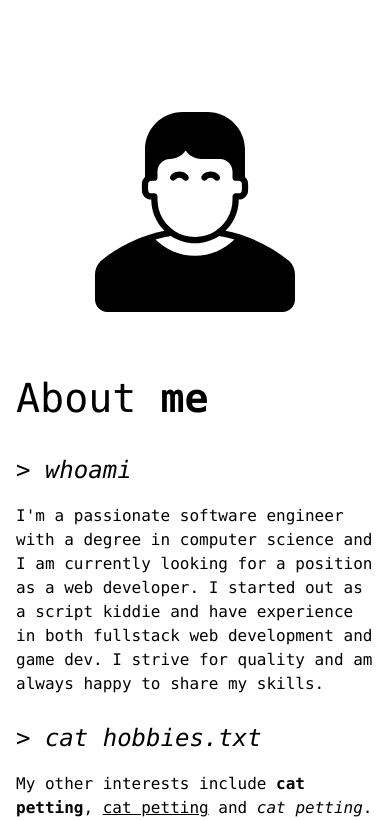
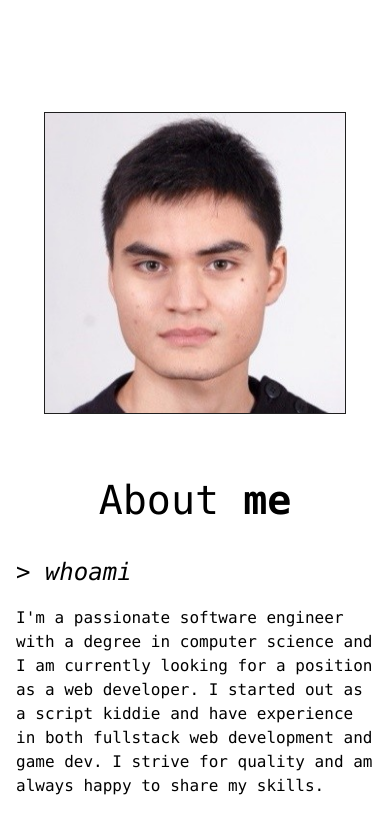
Before and after one commit to GDami/portfolio, a React (Vite) app: page / in a window 390 px wide. Shown: the part 2324-3144 px from the top of the page. Built offline with nearby package versions, Linux system fonts and the light colour scheme; some icons are missing.

Commit message:
added a photo

```diff
--- a/src/about/About.css
+++ b/src/about/About.css
@@ -1,15 +1,19 @@
 .about {
-    display: grid;
-    grid-template-columns: 2fr 3fr;
-    gap: var(--spacing-xlarge)
+    display: flex;
+    flex-direction: row;
+    gap: var(--spacing-xlarge);
 }
 
 .about-portrait {
-    width: 100%;
+    flex: 2;
+    max-width: 400px;
     height: auto;
+
+    border: solid 1px var(--bg-color);
 }
 
 .about-details {
+    flex: 3;
     height: 100%;
 }
 
@@ -24,11 +28,14 @@
 
 @media screen and (max-width: 800px) {
     .about {
-        display: flex;
         flex-direction: column;
     }
 
     .about-portrait {
-        max-width: 200px;
+        max-width: 300px;
+    }
+
+    .about-details .main-heading {
+        text-align: center;
     }
 }
--- a/src/about/About.tsx
+++ b/src/about/About.tsx
@@ -1,20 +1,10 @@
-// import { AboutDetail } from './AboutDetail'
 import './About.css'
-// import meSvg from "/emoji-tongue-round.svg"
-// import skillsSvg from "/cog.svg"
-// import hobbiesSvg from "/github.svg"
-import portraitSvg from "/man.svg"
+import portraitSvg from "/1518958240827.jpg"
 
 export function About() {
     //@ts-expect-error
     let lorem = "Lorem ipsum dolor sit amet, consectetur adipiscing elit, sed do eiusmod tempor incididunt ut labore et dolore magna aliqua. Ut enim ad minim veniam, quis nostrud exercitation ullamco laboris nisi ut aliquip ex ea commodo consequat. Duis aute irure dolor in reprehenderit in voluptate velit esse cillum dolore eu fugiat nulla pariatur. Excepteur sint occaecat cupidatat non proident, sunt in culpa qui officia deserunt mollit anim id est laborum."
-    // let generalDescription = "I am a passionate ,,,software engineer,,, with a degree in computer science and I am currently looking for a position as a web developer.\nI strive for quality and am ,,,looking to join a team,,, to share my skills with."
     let generalDescription = "I'm a passionate software engineer with a degree in computer science and I am currently looking for a position as a web developer.\nI started out as a script kiddie and have experience in both fullstack web development and game dev. I strive for quality and am always happy to share my skills."
-    // let workDescription = "I am adamant about creating ,,,high-quality, user-focused solutions,,,. Every project is an opportunity to ,,,learn,,,, to ,,,grow,,,, and to pour my ,,,dedication,,, and ,,,skills,,, into delivering a ,,,unique experience,,,."
-    //@ts-expect-error
-    let skillsDescription = "I am most proficient using ,,,React,,, and ,,,Java,,,, but I'm also familiar with other tools like ,,,Django, Angular, Nodejs,,, and ,,,SQL,,,.\nMore importantly, I know of ,,,multiple ways,,, to center a div."
-    // let hobbiesDescription = "My interests include games, piano and ,,,cat petting,,,. I also love exploring new places and learning stuff.\nBut behind the scenes is where I like to look. ,,,Figuring out,,, how things come to be is what piques my curiosity."
-    // let hobbiesDescription = "My interests include games, piano and cat petting. I also love exploring new places and learning stuff.\nBut behind the scenes is where I like to look. Figuring out how things come to be is what piques my curiosity."
     return (
         <div className='section-container about' id="about">
             <img className="about-portrait" src={portraitSvg} alt='portrait'></img>
@@ -28,21 +18,6 @@ export function About() {
                 <p>My other interests include <b>cat petting</b>, <u>cat petting</u> and <em>cat petting</em>. I love exploring new places, learning stuff and overusing html tags. But behind the scenes is where I like to look. Figuring out how it works is what excites me.</p>
 
             </div>
-            {/* <AboutDetail
-                description={generalDescription}
-                reversed={false}
-                svg={meSvg}
-            />
-            <AboutDetail
-                description={workDescription}
-                reversed={false}
-                svg={skillsSvg}
-            />
-            <AboutDetail
-                description={hobbiesDescription}
-                reversed={false}
-                svg={hobbiesSvg}
-            /> */}
         </div>
     )
 }
```
Also changed, not shown: public/1518958240827.jpg (added).
